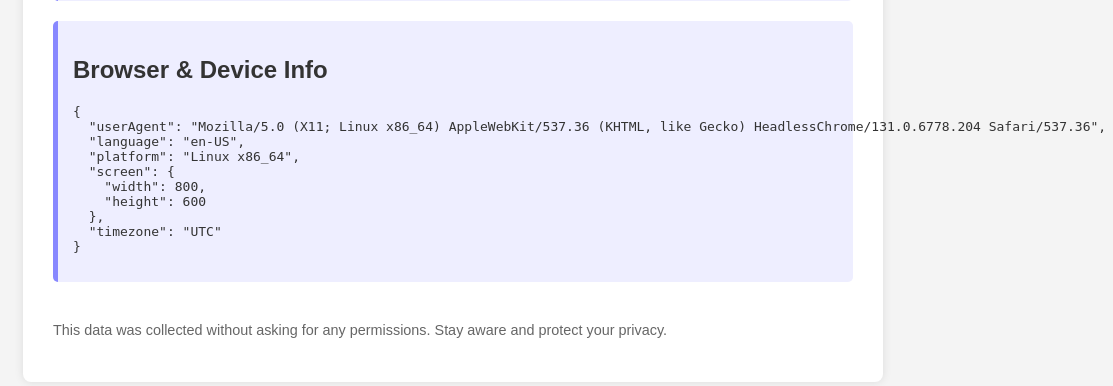
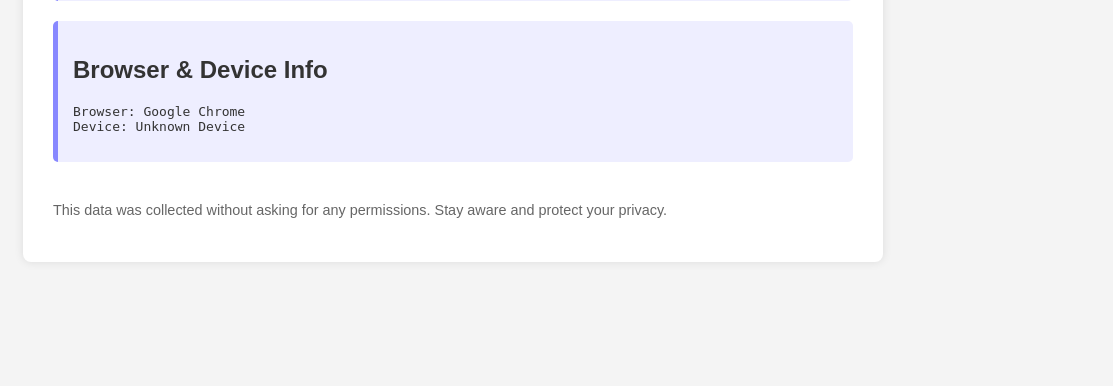
Before and after one commit to ibrahim-sisar-test/flask, a Flask app: page / in a window 1320 px wide. Shown: the part 301-687 px from the top of the page, without its empty margins (207-1320 px from the left). Run offline with Flask 3, Linux system fonts and the light colour scheme; data that the repository does not hold is empty.

Commit message:
Update index.html

```diff
--- a/templates/index.html
+++ b/templates/index.html
@@ -52,7 +52,7 @@
 
     <div class="info-box">
       <h2>Browser & Device Info</h2>
-      <pre id="device-info"></pre>
+      <pre id="device-info">Loading...</pre>
     </div>
 
     <footer>
@@ -61,23 +61,42 @@
   </div>
 
   <script>
-    // Get browser and device info
-    function getDeviceInfo() {
-      return {
-        userAgent: navigator.userAgent,
-        language: navigator.language,
-        platform: navigator.platform,
-        screen: {
-          width: screen.width,
-          height: screen.height
-        },
-        timezone: Intl.DateTimeFormat().resolvedOptions().timeZone
-      };
+    // Function to detect browser name and device type
+    function getBrowserAndDeviceInfo() {
+      const userAgent = navigator.userAgent;
+      let browserName = "Unknown Browser";
+      let deviceType = "Unknown Device";
+
+      // Detect Browser
+      if (userAgent.includes("Chrome")) {
+        browserName = "Google Chrome";
+      } else if (userAgent.includes("Firefox")) {
+        browserName = "Mozilla Firefox";
+      } else if (userAgent.includes("Safari")) {
+        browserName = "Safari";
+      } else if (userAgent.includes("Edge")) {
+        browserName = "Microsoft Edge";
+      } else if (userAgent.includes("MSIE") || userAgent.includes("Trident")) {
+        browserName = "Internet Explorer";
+      }
+
+      // Detect Device
+      if (userAgent.includes("Win")) {
+        deviceType = "Windows PC";
+      } else if (userAgent.includes("Mac")) {
+        deviceType = "Macintosh";
+      } else if (userAgent.includes("Android")) {
+        deviceType = "Android Device";
+      } else if (userAgent.includes("iPhone") || userAgent.includes("iPad")) {
+        deviceType = "iOS Device";
+      }
+
+      return { browser: browserName, device: deviceType };
     }
 
-    // Display device info
-    const deviceInfo = getDeviceInfo();
-    document.getElementById("device-info").textContent = JSON.stringify(deviceInfo, null, 2);
+    // Display Browser & Device Info
+    const deviceInfo = getBrowserAndDeviceInfo();
+    document.getElementById("device-info").textContent = `Browser: ${deviceInfo.browser}\nDevice: ${deviceInfo.device}`;
 
     // Fetch IP info from backend
     fetch("/api/ip")
```
